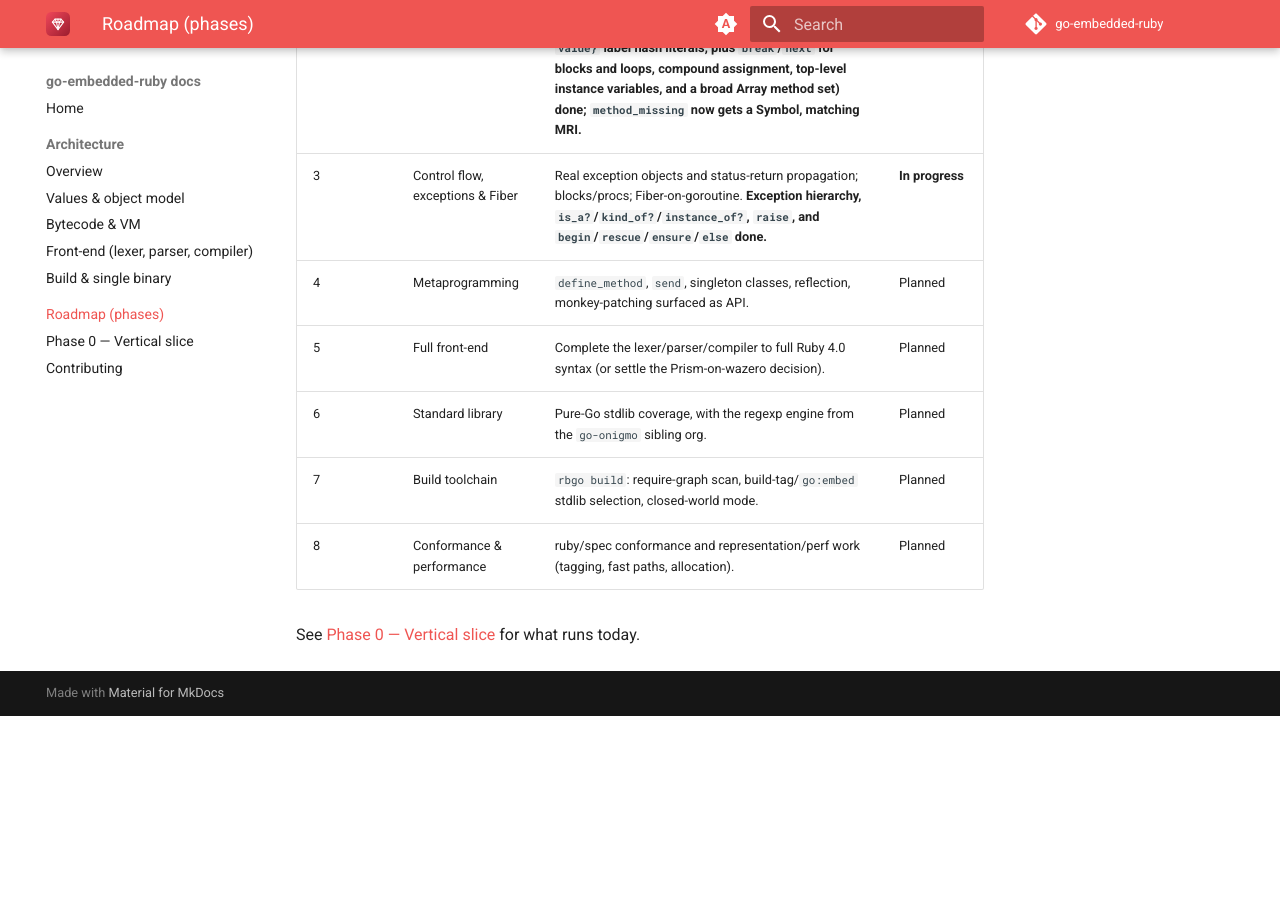
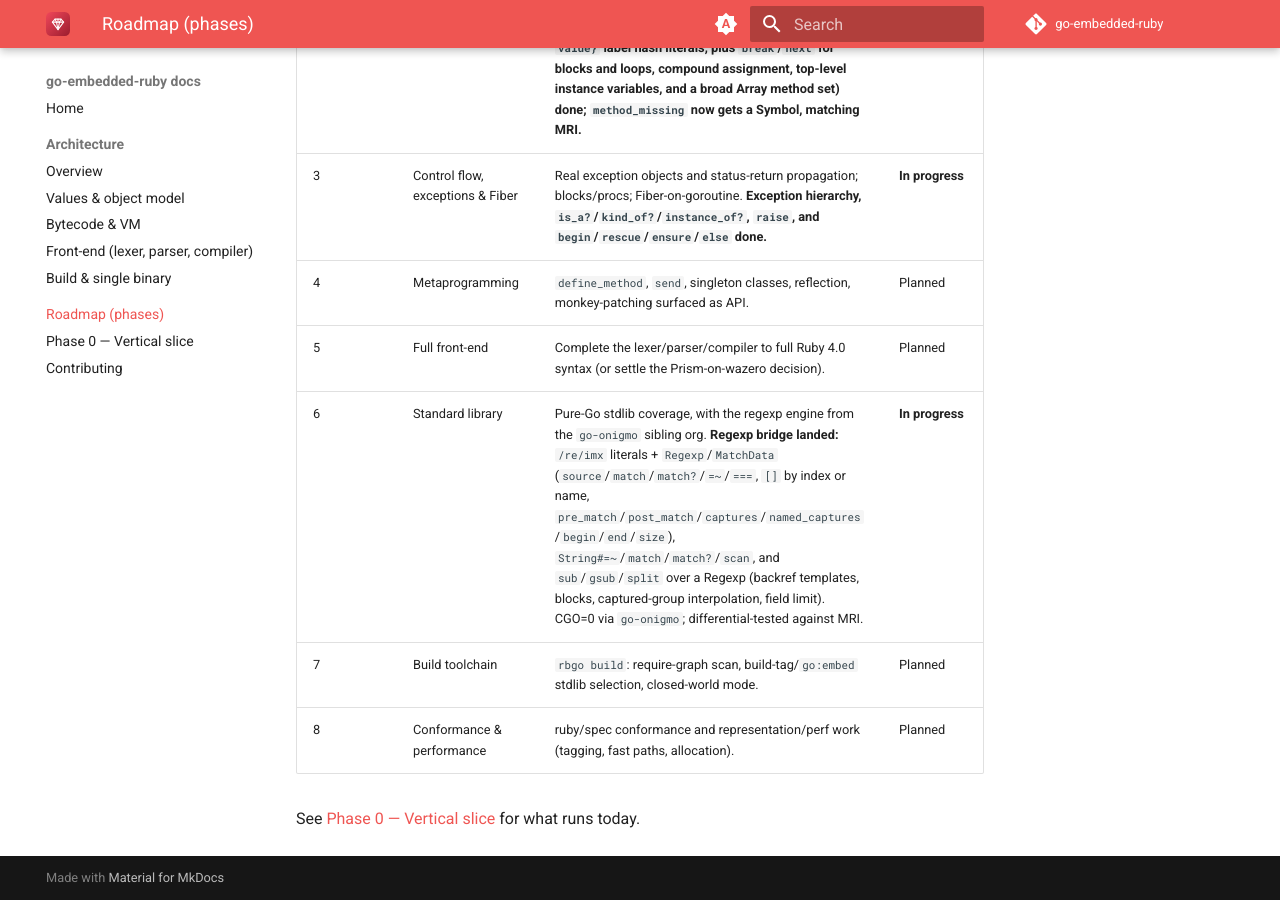
Before and after one commit to go-embedded-ruby/docs, an MkDocs documentation site: the page built from docs/roadmap.md, in a window 1280 px wide and 900 px high, scrolled down 711 px. Built offline with MkDocs 1.6.1 and Material for MkDocs 9.7.7, drawn with Linux system fonts in a browser that asks for light colours; the version menu is left out; before the commit the page ends 1427 px from its top, so only the background shows below that.

Commit message:
docs(roadmap): Phase 6 regexp bridge landed
Record the go-onigmo-backed regexp bridge: /re/imx literals, Regexp/MatchData,
String#=~/match/match?/scan, and sub/gsub/split over a Regexp. CGO=0;
differential-tested against MRI. Phase 6 marked in progress.

Co-Authored-By: Claude Opus 4.8 (1M context) <noreply@anthropic.com>

```diff
--- a/docs/roadmap.md
+++ b/docs/roadmap.md
@@ -12,7 +12,7 @@ building whole subsystems in isolation. There are nine phases, 0 through 8.
 | 3 | Control flow, exceptions & Fiber | Real exception objects and status-return propagation; blocks/procs; Fiber-on-goroutine. **Exception hierarchy, `is_a?`/`kind_of?`/`instance_of?`, `raise`, and `begin`/`rescue`/`ensure`/`else` done.** | **In progress** |
 | 4 | Metaprogramming | `define_method`, `send`, singleton classes, reflection, monkey-patching surfaced as API. | Planned |
 | 5 | Full front-end | Complete the lexer/parser/compiler to full Ruby 4.0 syntax (or settle the Prism-on-wazero decision). | Planned |
-| 6 | Standard library | Pure-Go stdlib coverage, with the regexp engine from the `go-onigmo` sibling org. | Planned |
+| 6 | Standard library | Pure-Go stdlib coverage, with the regexp engine from the `go-onigmo` sibling org. **Regexp bridge landed:** `/re/imx` literals + `Regexp`/`MatchData` (`source`/`match`/`match?`/`=~`/`===`, `[]` by index or name, `pre_match`/`post_match`/`captures`/`named_captures`/`begin`/`end`/`size`), `String#=~`/`match`/`match?`/`scan`, and `sub`/`gsub`/`split` over a Regexp (backref templates, blocks, captured-group interpolation, field limit). CGO=0 via `go-onigmo`; differential-tested against MRI. | **In progress** |
 | 7 | Build toolchain | `rbgo build`: require-graph scan, build-tag/`go:embed` stdlib selection, closed-world mode. | Planned |
 | 8 | Conformance & performance | ruby/spec conformance and representation/perf work (tagging, fast paths, allocation). | Planned |
 
```
